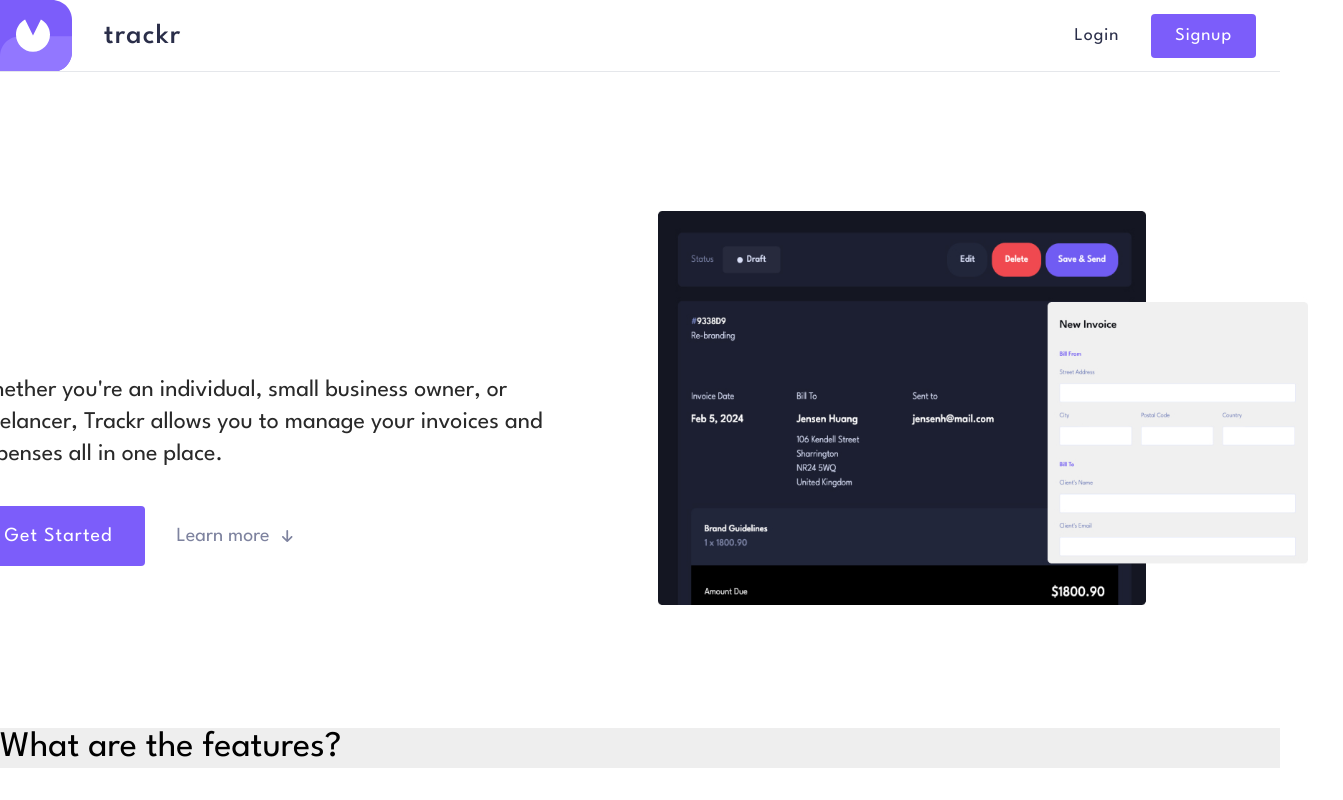
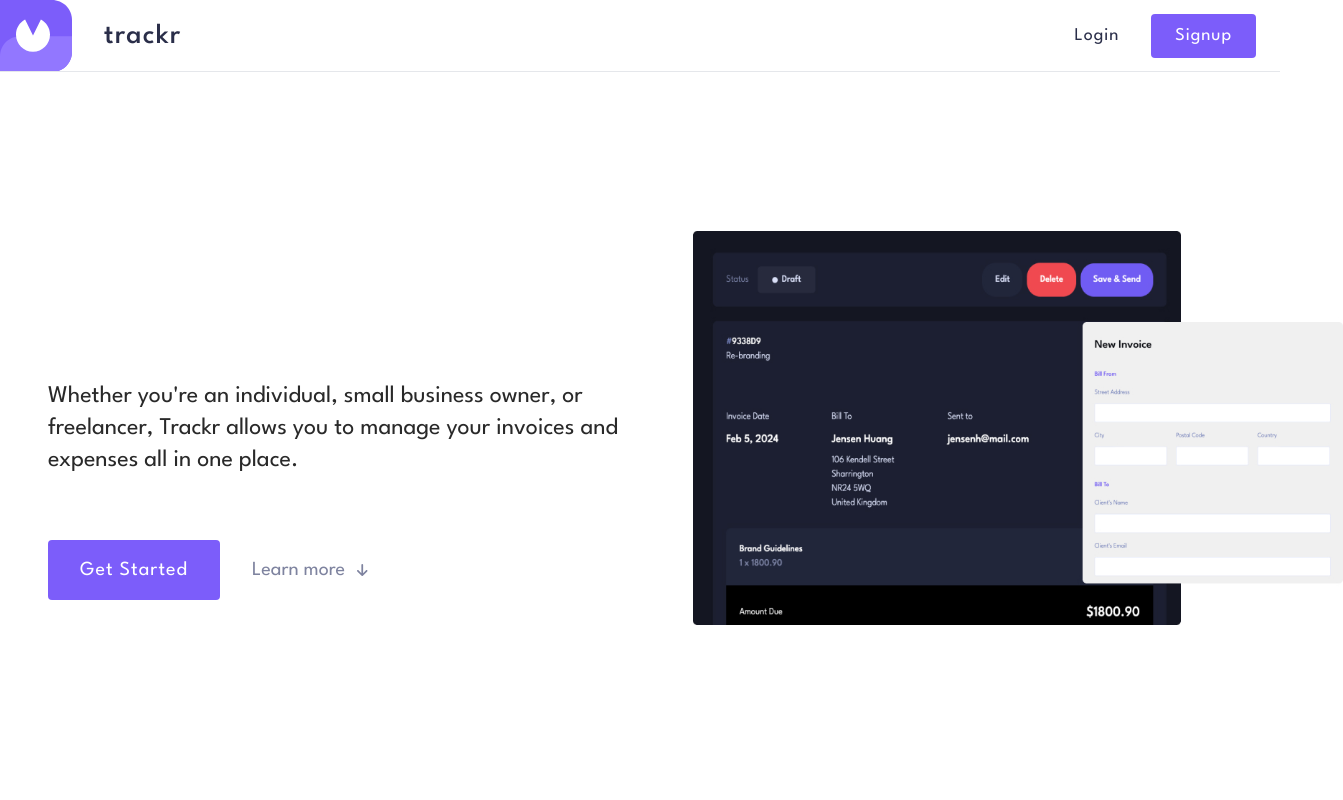
Before and after one commit to neshacascia/trackr, a Next.js app: page / in a window 1280 px wide. Shown: the top 800 px of the page, 1343 px wide, since content can reach past the window. Built offline with nearby package versions, Linux system fonts and the light colour scheme; no server answers.

Commit message:
updated spacing

```diff
--- a/pages/index.js
+++ b/pages/index.js
@@ -45,7 +45,7 @@ export default function LandingPage() {
       </nav>
 
       <main className="bg-white w-screen h-full flex flex-col pt-[72px] pb-8 md:h-screen">
-        <section className="w-full h-screen flex flex-col justify-center items-center gap-10 pt-[72px] px-6 md:px-12 md:mt-8 lg:-mt-4 lg:flex-row">
+        <section className="w-full h-screen flex flex-col justify-around items-center gap-10 pt-[72px] px-6 md:px-12 md:mt-8 lg:-mt-4 lg:flex-row lg:gap-0">
           <div className="flex flex-col items-center lg:items-start gap-4 lg:gap-6">
             <h1 className="font-home text-transparent text-3xl text-center lg:text-6xl font-semibold tracking-wider leading-[65px] lg:text-left gradient">
               Tracking made easy.
@@ -56,7 +56,7 @@ export default function LandingPage() {
               all in one place.
             </p>
 
-            <div className="flex items-center gap-8 pt-3">
+            <div className="flex items-center gap-8 pt-10">
               <SignUpButton
                 afterSignInUrl="/dashboard"
                 afterSignUpUrl="/dashboard"
@@ -85,11 +85,13 @@ export default function LandingPage() {
             className="object-fit mb-10"
           />
         </section>
+      </main>
 
-        <section id="#more" className="bg-[#eeeeee]">
-          <h2 className="text-4xl">What are the features?</h2>
-        </section>
-      </main>
+      <section className="bg-[#eeeeee] h-screen">
+        <h2 id="more" className="text-4xl font-medium pt-10 px-6">
+          What are the features?
+        </h2>
+      </section>
     </>
   );
 }
```
